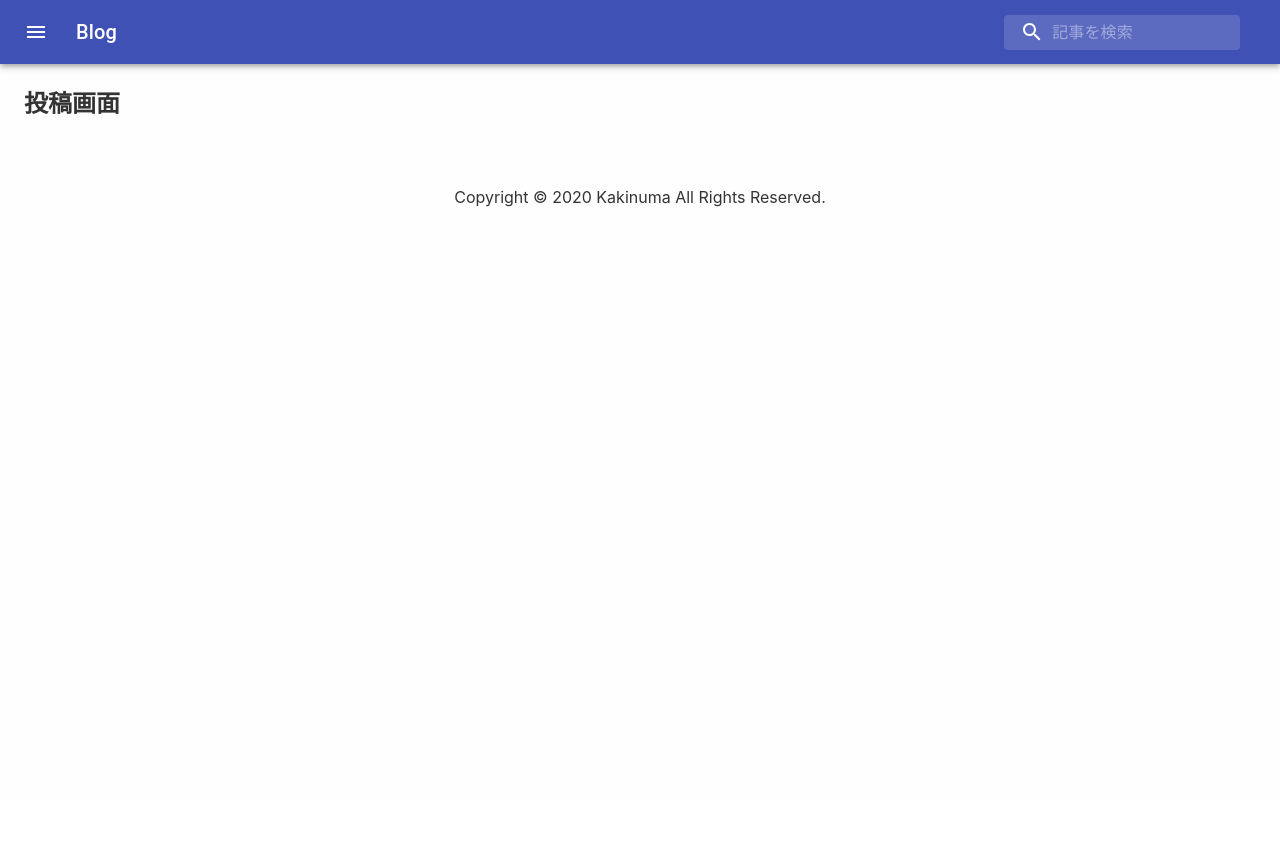
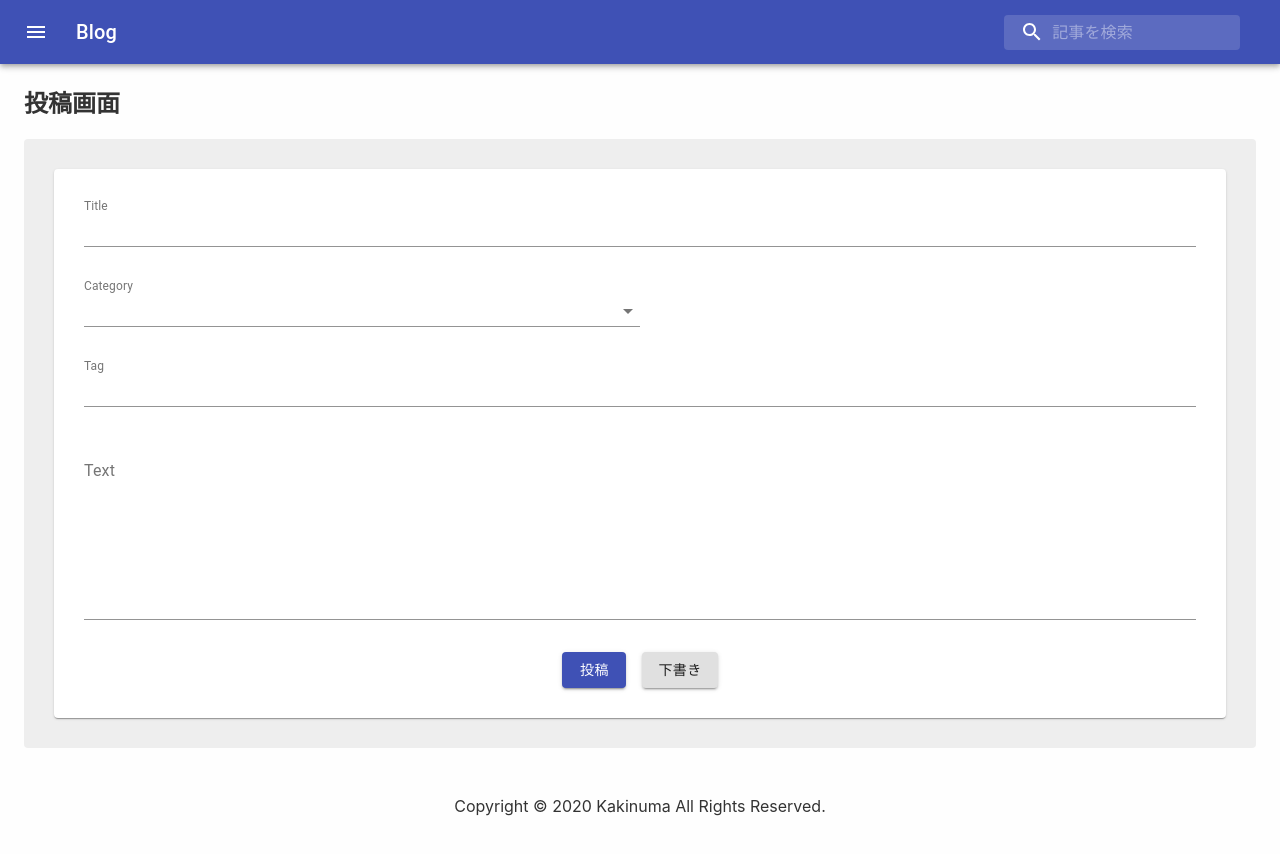
Before and after one commit to kakitaku00/React-Blog, a React (Create React App) app: page /create in a window 1280 px wide. Shown: the top 854 px of the page. Before the commit the page ends 800 px from the top, so only its background shows below. Built offline with nearby package versions, Linux system fonts and the light colour scheme; no server answers.

Commit message:
add post form css

```diff
--- a/src/components/Create.tsx
+++ b/src/components/Create.tsx
@@ -1,10 +1,91 @@
-import React from "react";
+import React, { useState, useEffect } from "react";
+import { createStyles, makeStyles, Theme } from "@material-ui/core/styles";
+import Card from "@material-ui/core/Card";
+import TextField from "@material-ui/core/TextField";
+import InputLabel from "@material-ui/core/InputLabel";
+import MenuItem from "@material-ui/core/MenuItem";
+import FormControl from "@material-ui/core/FormControl";
+import FormHelperText from "@material-ui/core/FormHelperText";
+import TextareaAutosize from "@material-ui/core/TextareaAutosize";
+import Select from "@material-ui/core/Select";
+import Button from "@material-ui/core/Button";
+
+const useStyles = makeStyles((theme: Theme) =>
+  createStyles({
+    root: {
+      padding: "30px",
+      backgroundColor: "#eee",
+      borderRadius: "4px",
+    },
+    formControl: {
+      width: "50%",
+    },
+    card: {
+      padding: "30px",
+      "& > *:not(:first-of-type)": {
+        marginTop: "32px",
+      },
+    },
+    selectEmpty: {
+      marginTop: theme.spacing(2),
+    },
+    buttons: {
+      display: "flex",
+      justifyContent: "center",
+      "& > *:not(:first-of-type)": {
+        marginLeft: "16px",
+      },
+    },
+  })
+);
 
 const Create = () => {
+  const classes = useStyles();
+  const [category, setCategory] = useState("");
+
+  const handleChange = (event: React.ChangeEvent<{ value: unknown }>) => {
+    setCategory(event.target.value as string);
+  };
+
   return (
-    <div>
+    <>
       <h2>投稿画面</h2>
-    </div>
+      <div className={classes.root}>
+        <Card className={classes.card}>
+          <TextField
+            label="Title"
+            fullWidth
+            InputLabelProps={{
+              shrink: true,
+            }}
+          />
+          <FormControl className={classes.formControl}>
+            <InputLabel shrink id="select-label">
+              Category
+            </InputLabel>
+            <Select labelId="select-label" onChange={handleChange} displayEmpty>
+              <MenuItem value={"Web"}>Web</MenuItem>
+              <MenuItem value={"Hobby"}>Hobby</MenuItem>
+              <MenuItem value={"Other"}>Other</MenuItem>
+            </Select>
+          </FormControl>
+          <TextField
+            label="Tag"
+            fullWidth
+            InputLabelProps={{
+              shrink: true,
+            }}
+          />
+          <TextField label="Text" fullWidth multiline rows="8" />
+          <div className={classes.buttons}>
+            <Button variant="contained" color="primary">
+              投稿
+            </Button>
+            <Button variant="contained">下書き</Button>
+          </div>
+        </Card>
+      </div>
+    </>
   );
 };
 
```
